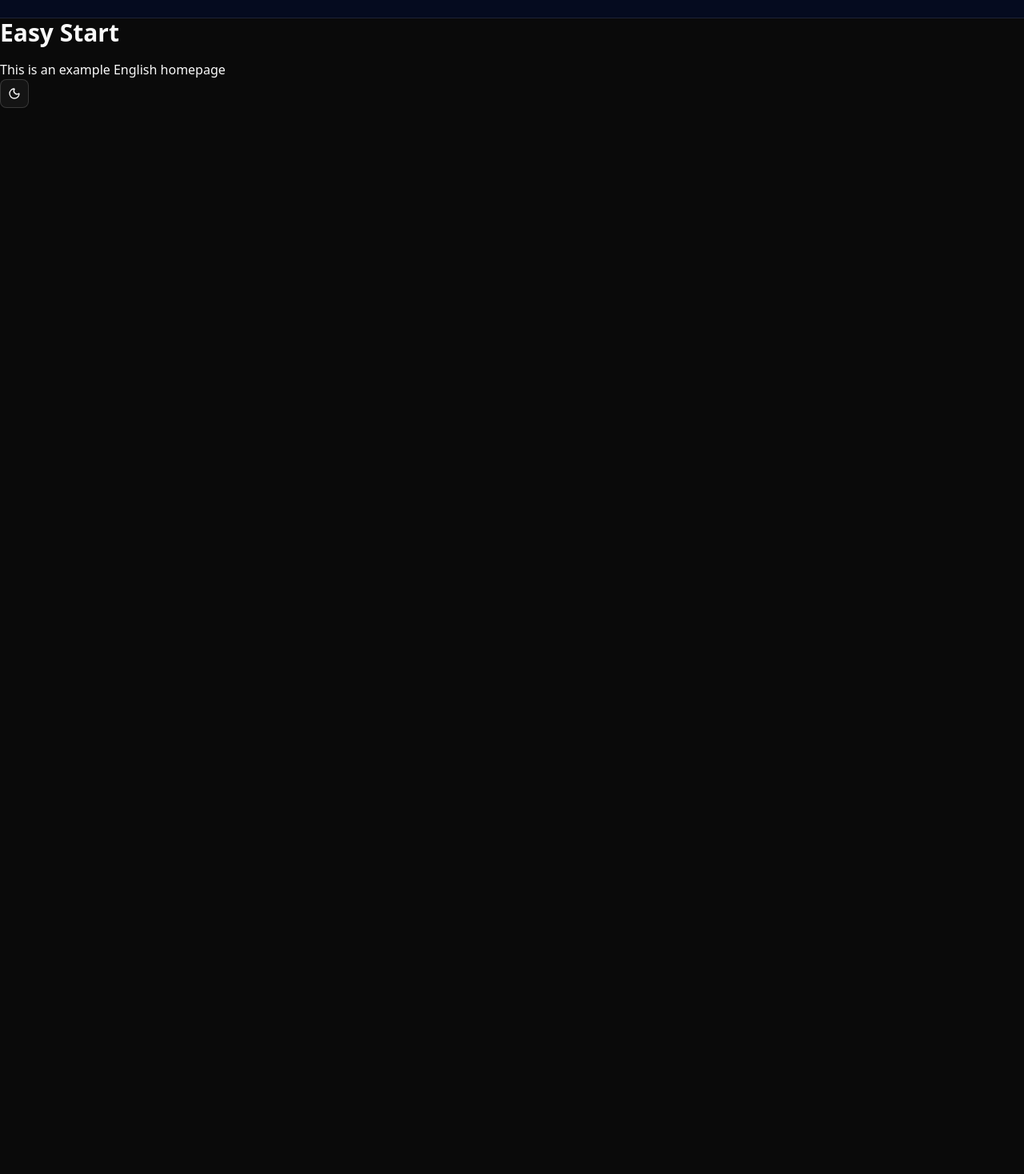
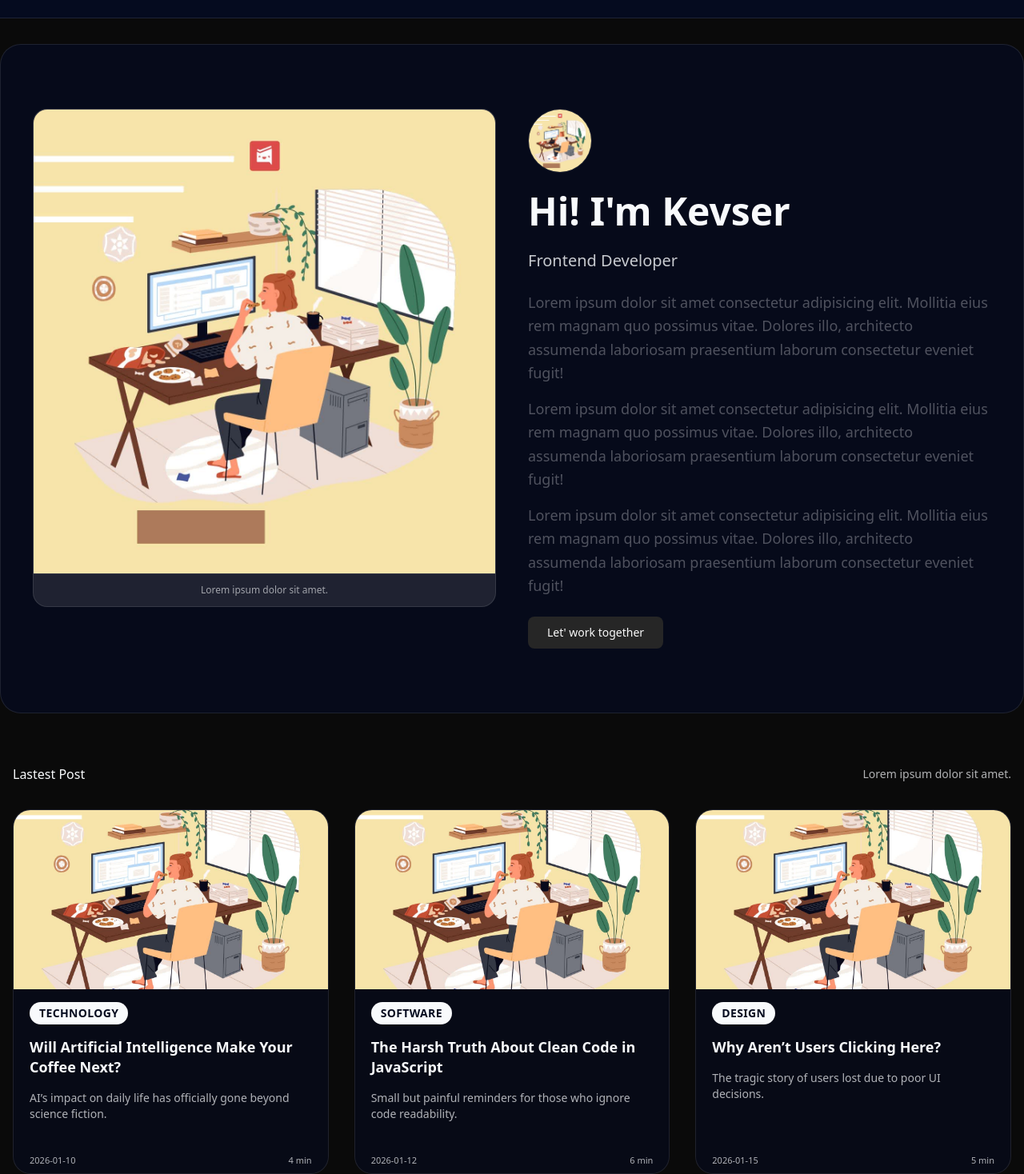
Before and after one commit to k-cicek/blog-, a Next.js app: page /en in a window 1280 px wide. Shown: the part 62-1530 px from the top of the page at 80% size. Before the commit the page ends 800 px from the top, so only its background shows below. Built offline with nearby package versions, Linux system fonts and the light colour scheme.

Commit message:
added hero

```diff
--- a/app/[locale]/(home)/page.tsx
+++ b/app/[locale]/(home)/page.tsx
@@ -1,3 +1,5 @@
+import BlogGrid from "@/components/layout/BlogGrid";
+import Hero from "@/components/layout/Hero";
 import { ModeToggle } from "@/components/layout/ModeToggle";
 import { Button } from "@/components/ui/button";
 import { i18n, Locale } from "@/i18n";
@@ -15,10 +17,9 @@ export default async function Home({ params }: HomePageProps) {
   const dict = await getDictionary(locale);
 
   return (
-    <div>
-      <h1 className="text-3xl font-bold">{dict.site.title}</h1>
-      <p className="mt-4">{dict.site.description}</p>
-      <ModeToggle />
-    </div>
+    <>
+      <Hero />
+      <BlogGrid />
+    </>
   );
 }
--- a/app/[locale]/layout.tsx
+++ b/app/[locale]/layout.tsx
@@ -1,3 +1,4 @@
+import SiteFooter from '@/components/layout/SiteFooter'
 import SiteHeader from '@/components/layout/SiteHeader'
 import { i18n, Locale } from '@/i18n'
 import { getDictionary } from '@/lib/dictionaries'
@@ -18,7 +19,10 @@ const LocaleLayout = async ({ children, params }: LayoutProps) => {
     return (
         <div>
             <SiteHeader locale={locale} dict={dict} />
-            {children}
+            <div className='min-h-screen'>
+                {children}
+            </div>
+            <SiteFooter locale={locale} dict={dict} />
         </div>
     )
 }
--- /dev/null
+++ b/components/layout/BlogGrid.tsx
@@ -0,0 +1,108 @@
+import Image from "next/image";
+
+const posts = [
+    {
+        id: 1,
+        category: "Technology",
+        title: "Will Artificial Intelligence Make Your Coffee Next?",
+        excerpt: "AI’s impact on daily life has officially gone beyond science fiction.",
+        date: "2026-01-10",
+        readingTime: "4 min"
+    },
+    {
+        id: 2,
+        category: "Software",
+        title: "The Harsh Truth About Clean Code in JavaScript",
+        excerpt: "Small but painful reminders for those who ignore code readability.",
+        date: "2026-01-12",
+        readingTime: "6 min"
+    },
+    {
+        id: 3,
+        category: "Design",
+        title: "Why Aren’t Users Clicking Here?",
+        excerpt: "The tragic story of users lost due to poor UI decisions.",
+        date: "2026-01-15",
+        readingTime: "5 min"
+    },
+    {
+        id: 4,
+        category: "Entrepreneurship",
+        title: "Think Twice Before Starting a Startup",
+        excerpt: "Everyone is chasing unicorns, but the barn is overcrowded.",
+        date: "2026-01-18",
+        readingTime: "7 min"
+    },
+    {
+        id: 5,
+        category: "Technology",
+        title: "Is Web3 Really Dead?",
+        excerpt: "Did the hype die, or is it just evolving into something else?",
+        date: "2026-01-20",
+        readingTime: "5 min"
+    },
+    {
+        id: 6,
+        category: "Career",
+        title: "Why Are Junior Developers Burning Out?",
+        excerpt: "A mix of missing mentorship and unrealistic expectations.",
+        date: "2026-01-22",
+        readingTime: "6 min"
+    },
+    {
+        id: 7,
+        category: "Software",
+        title: "Don’t Leave Your Brain at the Door When Choosing a Framework",
+        excerpt: "Picking tools just because they’re trendy comes at a cost.",
+        date: "2026-01-25",
+        readingTime: "4 min"
+    }
+];
+
+
+const BlogGrid = () => {
+    return (
+        <section className="text-mycolor2 py-16">
+            <div className="mx-auto max-w-7xl px-4">
+                <div className="mb-8 flex items-center justify-between gap-4">
+                    <h2>Lastest Post</h2>
+                    <p className="text-sm text-mycolor2/70">
+                        Lorem ipsum dolor sit amet.
+                    </p>
+                </div>
+                <div className="grid gap-8 md:grid-cols-2 lg:grid-cols-3">
+                    {posts.map((post) => (
+                        <article key={post.id} className="flex h-full flex-col mb-4 overflow-hidden rounded-3xl border border-mycolor2/10 bg-mycolor1/60">
+                            <div className="relative h-56 w-full">
+                                <Image
+                                    src="/bg1.jpg"
+                                    alt={post.title}
+                                    fill
+                                    className="object-cover"
+                                    sizes="(min-width: 1024px) 30vw, (min-width: 768px) 45vw, 100vw"
+                                />
+                            </div>
+                            <div className="flex flex-1 flex-col gap-4 px-5 pt-4">
+                                <span className="inline-flex w-fit items-center rounded-full bg-mycolor2 px-3 py-1 text-sm font-semibold uppercase tracking-wide text-mycolor1">
+                                    {post.category}
+                                </span>
+                                <h3 className="text-lg font-semibold leading-snug">
+                                    {post.title}
+                                </h3>
+                                <p className="text-sm text-mycolor2/70 line-clamp-3">
+                                    {post.excerpt}
+                                </p>
+                                <div className="mt-auto mb-2 flex items-center justify-between pt-2 text-[11px] font-medium text-mycolor2/70">
+                                    <span>{post.date}</span>
+                                    <span>{post.readingTime}</span>
+                                </div>
+                            </div>
+                        </article>
+                    ))}
+                </div>
+            </div>
+        </section>
+    )
+}
+
+export default BlogGrid
--- /dev/null
+++ b/components/layout/Hero.tsx
@@ -0,0 +1,48 @@
+import Image from "next/image"
+import { Button } from "../ui/button"
+
+const Hero = () => {
+    return (
+        <div className="flex border max-w-7xl mx-auto mt-8 bg-mycolor1/80 rounded-4xl text-mycolor2 py-16">
+            <div className="mx-auto px-10 py-4 flex flex-col lg:flex-row gap-10">
+                <div className="flex-1">
+                    <div className="rounded-2xl overflow-hidden bg-mycolor2/10 border border-mycolor2/10">
+                        <Image
+                            src="/bg1.jpg"
+                            alt="Workspace"
+                            width={900}
+                            height={900}
+                            className="w-full h-[580px] object-cover"
+                        />
+                        <p className="text-center px-4 py-3 text-xs text-mycolor2/60 border-t border-mycolor2/10">
+                            Lorem ipsum dolor sit amet.
+                        </p>
+                    </div>
+                </div>
+                <div className="flex-1 flex flex-col justify-center space-y-6">
+                    <Image
+                        src="/bg1.jpg"
+                        alt="Workspace"
+                        width={80}
+                        height={80}
+                        className="rounded-full border border-mycolor2/10"
+                    />
+                    <h1 className="text-5xl font-semibold">Hi! I'm Kevser</h1>
+                    <h2 className="text-xl font-medium text-mycolor2/80">Frontend Developer</h2>
+                    <div className="space-y-4 text-lg text-mycolor2/30 leading-relaxed">
+                        <p>Lorem ipsum dolor sit amet consectetur adipisicing elit. Mollitia eius rem magnam quo possimus vitae. Dolores illo, architecto assumenda laboriosam praesentium laborum consectetur eveniet fugit!</p>
+                        <p>Lorem ipsum dolor sit amet consectetur adipisicing elit. Mollitia eius rem magnam quo possimus vitae. Dolores illo, architecto assumenda laboriosam praesentium laborum consectetur eveniet fugit!</p>
+                        <p>Lorem ipsum dolor sit amet consectetur adipisicing elit. Mollitia eius rem magnam quo possimus vitae. Dolores illo, architecto assumenda laboriosam praesentium laborum consectetur eveniet fugit!</p>
+                    </div>
+                    <div>
+                        <Button variant={"secondary"} size={"lg"}>
+                            Let' work together
+                        </Button>
+                    </div>
+                </div>
+            </div>
+        </div>
+    )
+}
+
+export default Hero
--- /dev/null
+++ b/constans/types.ts
@@ -0,0 +1,3 @@
+export type Dict = Awaited<
+  ReturnType<typeof import("@/lib/dictionaries").getDictionary>
+>;
```
Also changed, not shown: public/bg1.jpg (added).
